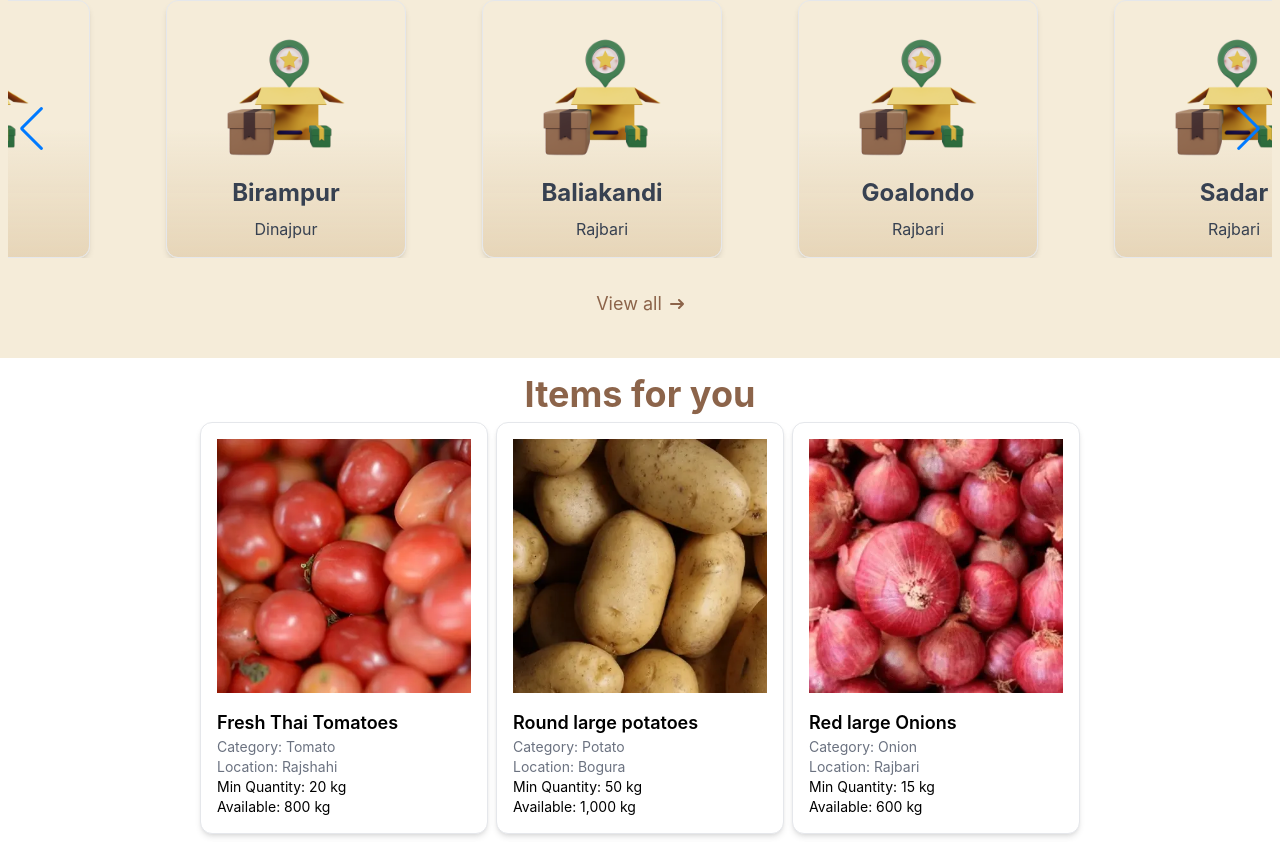
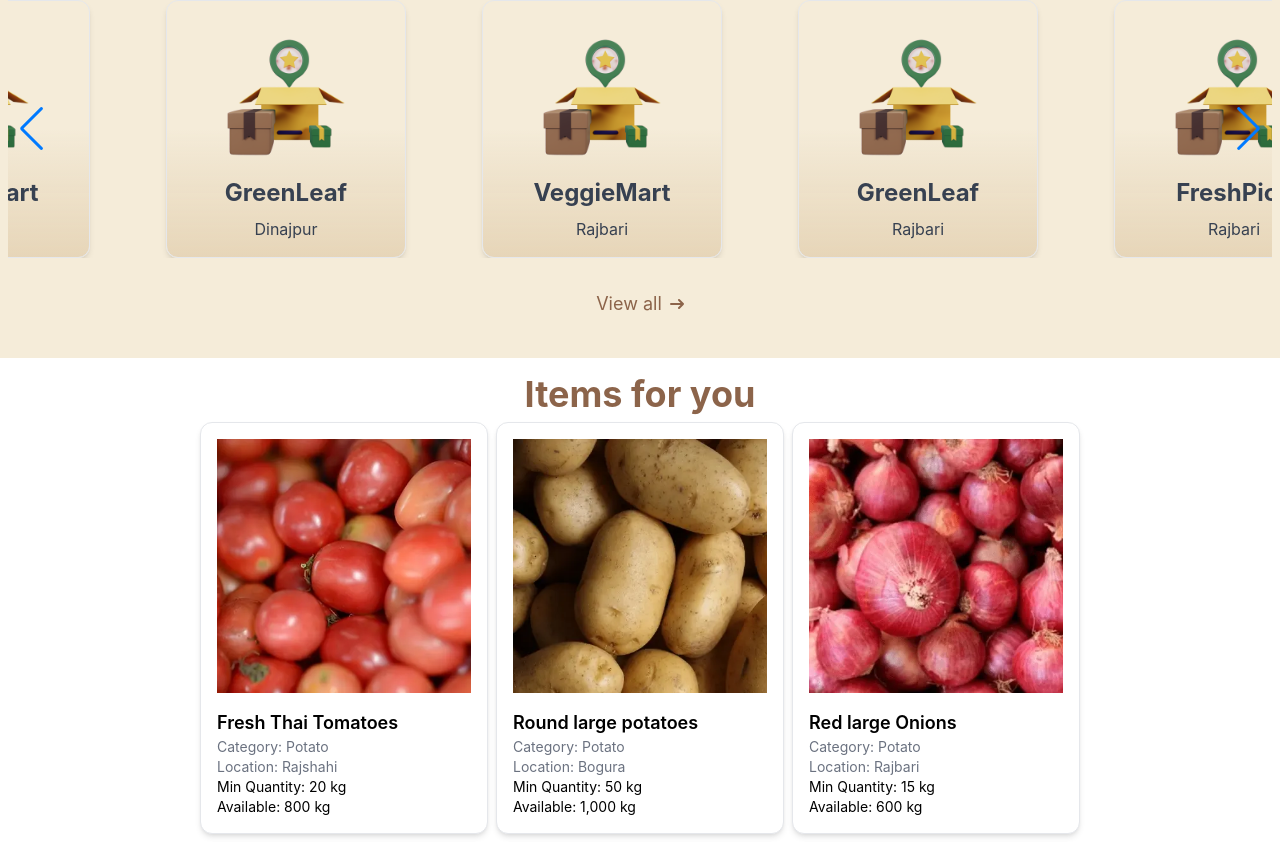
Before and after one commit to MdMirzaShihab/AarothBuyerFrontend, a React (Vite) app: page / in a window 1280 px wide. Shown: the part 1158-2000 px from the top of the page. Built offline with nearby package versions, Linux system fonts and the light colour scheme.

Commit message:
Updated Data structure for hubs and updated the HubSelectionHome.

```diff
--- a/src/cards/ProductCard.jsx
+++ b/src/cards/ProductCard.jsx
@@ -1,6 +1,6 @@
 import React from "react";
 
-const ProductCard = ({ product }) => {
+const ProductCard = ({ product, catagory }) => {
   return (
     <div className="border flex w-72 flex-col rounded-xl p-4 bg-white shadow-md">
       <img
@@ -9,7 +9,7 @@ const ProductCard = ({ product }) => {
         className="h-full object-cover mb-4"
       />
       <h3 className="font-semibold text-lg">{product.name}</h3>
-      <p className="text-sm text-gray-500">Category: {product.catagory}</p>
+      <p className="text-sm text-gray-500">Category: {catagory.name}</p>
       <p className="text-sm text-gray-500">Location: {product.location}</p>
       <p className="text-sm">
         Min Quantity: {product.minQuantity.toLocaleString()} kg
--- a/src/components/HubsSectionHome.jsx
+++ b/src/components/HubsSectionHome.jsx
@@ -10,67 +10,84 @@ import { Navigation } from "swiper/modules";
 
 const HubsSectionHome = () => {
   // State to manage the search term
-  const [searchTerm, setSearchTerm] = useState("");
   const [selectedDivision, setSelectedDivision] = useState(null);
   const [selectedDistrict, setSelectedDistrict] = useState(null);
-  const [filteredHubs, setFilteredHubs] = useState([]);
+  const [searchQuery, setSearchQuery] = useState("");
+  const [filteredHubs, setFilteredHubs] = useState(hubs);
 
-  const allHubs = hubs.flatMap((division) =>
-    division.districts.flatMap((district) =>
-      district.hubs.map((hub) => ({
-        ...hub,
-        district: district.district,
-        division: division.division,
-      }))
-    )
-  );
+  // Get unique divisions and districts
+  const divisions = Array.from(new Set(hubs.map((hub) => hub.division)));
+  const districts = Array.from(new Set(hubs.map((hub) => hub.district)));
 
-  // Options for Division select dropdown
-  const divisionOptions = hubs.map((division) => ({
-    value: division.division,
-    label: division.division,
-  }));
+  // Filter hubs based on selected filters
+  const filterHubs = () => {
+    let filtered = hubs;
 
-  // Options for District select dropdown, based on selected Division
-  const getDistrictOptions = () => {
-    if (!selectedDivision) return [];
-    const division = hubs.find((div) => div.division === selectedDivision);
-    const districtOptions =
-      division?.districts.map((district) => ({
-        value: district.district,
-        label: district.district,
-      })) || [];
-    return districtOptions;
+    // Filter by division
+    if (selectedDivision) {
+      filtered = filtered.filter((hub) => hub.division === selectedDivision);
+    }
+
+    // Filter by district
+    if (selectedDistrict) {
+      filtered = filtered.filter((hub) => hub.district === selectedDistrict);
+    }
+
+    // Filter by search query (location, division, or district)
+    if (searchQuery) {
+      filtered = filtered.filter(
+        (hub) =>
+          hub.location.toLowerCase().includes(searchQuery.toLowerCase()) ||
+          hub.division.toLowerCase().includes(searchQuery.toLowerCase()) ||
+          hub.district.toLowerCase().includes(searchQuery.toLowerCase()) ||
+          hub.name.toLowerCase().includes(searchQuery.toLowerCase())
+      );
+    }
+
+    setFilteredHubs(filtered);
   };
 
   // Handle search input change
-  const handleSearch = (event) => {
-    setSearchTerm(event.target.value);
+  const handleSearchChange = (e) => {
+    setSearchQuery(e.target.value);
   };
 
-  // Handle division select change
+  // Handle division change
   const handleDivisionChange = (selectedOption) => {
-    setSelectedDivision(selectedOption?.value || null);
+    setSelectedDivision(selectedOption ? selectedOption.value : null);
     setSelectedDistrict(null); // Reset district when division changes
   };
 
-  // Handle district select change
+  // Handle district change
   const handleDistrictChange = (selectedOption) => {
-    setSelectedDistrict(selectedOption?.value || null);
+    setSelectedDistrict(selectedOption ? selectedOption.value : null);
   };
 
-  // Filter hubs based on search term, division, and district
+  // Apply filtering whenever filters or search query changes
   useEffect(() => {
-    const filtered = allHubs.filter(
-      (hub) =>
-        (hub.name.toLowerCase().includes(searchTerm.toLowerCase()) ||
-          hub.location.toLowerCase().includes(searchTerm.toLowerCase()) ||
-          hub.district.toLowerCase().includes(searchTerm.toLowerCase())) &&
-        (!selectedDivision || hub.division === selectedDivision) &&
-        (!selectedDistrict || hub.district === selectedDistrict)
-    );
-    setFilteredHubs(filtered);
-  }, [searchTerm, selectedDivision, selectedDistrict]);
+    filterHubs();
+  }, [selectedDivision, selectedDistrict, searchQuery]);
+
+  // Division and district options for the select inputs
+  const divisionOptions = divisions.map((division) => ({
+    value: division,
+    label: division,
+  }));
+
+  const districtOptions = districts
+    .filter((district) => {
+      if (selectedDivision) {
+        // Only show districts related to the selected division
+        return hubs.some(
+          (hub) => hub.district === district && hub.division === selectedDivision
+        );
+      }
+      return true;
+    })
+    .map((district) => ({
+      value: district,
+      label: district,
+    }));
 
   return (
     <section className="pb-10 pt-4 px-2 bg-earthy-beige">
@@ -82,8 +99,8 @@ const HubsSectionHome = () => {
             <input
               type="text"
               placeholder="Search by name, location, or district"
-              value={searchTerm}
-              onChange={handleSearch}
+              value={searchQuery}
+              onChange={handleSearchChange}
               className="p-2 border rounded-md"
             />
           </div>
@@ -91,9 +108,7 @@ const HubsSectionHome = () => {
             {/* Division Select */}
             <Select
               options={divisionOptions}
-              value={divisionOptions.find(
-                (option) => option.value === selectedDivision
-              )}
+              value={divisionOptions.find((option) => option.value === selectedDivision)}
               onChange={handleDivisionChange}
               isClearable
               placeholder="Select Division"
@@ -102,10 +117,8 @@ const HubsSectionHome = () => {
 
             {/* District Select */}
             <Select
-              options={getDistrictOptions()}
-              value={getDistrictOptions().find(
-                (option) => option.value === selectedDistrict
-              )}
+              options={districtOptions}
+              value={districtOptions.find((option) => option.value === selectedDistrict)}
               onChange={handleDistrictChange}
               isClearable
               placeholder="Select District"
@@ -139,7 +152,7 @@ const HubsSectionHome = () => {
           }} // Responsive breakpoints for different screen sizes
         >
           {filteredHubs.map((hub) => (
-            <SwiperSlide key={hub.hubId}>
+            <SwiperSlide key={hub.id}>
               <HubCardHome hubs={hub} />
             </SwiperSlide>
           ))}
--- a/src/components/ProductSectionHome.jsx
+++ b/src/components/ProductSectionHome.jsx
@@ -1,7 +1,7 @@
 import React from "react";
 import { Link } from "react-router-dom";
 import ProductCard from "../cards/ProductCard";
-import { products } from "../constants";
+import { productCatagories, products } from "../constants";
 
 const ProductSectionHome = () => {
   return (
@@ -10,9 +10,13 @@ const ProductSectionHome = () => {
         Items for you
       </h2>
       <div className="flex flex-wrap justify-center gap-2 mt-2">
-        {products.map((product) => (
-          <ProductCard key={product.id} product={product} />
-        ))}
+        {products.map((product) => {
+          const catagory = productCatagories.find((cat) => cat.id === product.catagory);
+          return (
+            <ProductCard key={product.id} product={product} catagory={catagory} />
+          )}
+
+        )}
       </div>
       <div className="flex justify-center mt-8">
         <Link
--- a/src/constants/index.js
+++ b/src/constants/index.js
@@ -59,99 +59,99 @@ const products = [
   {
     id: 1,
     name: "Fresh Thai Tomatoes",
-    catagory: "Tomato",
+    catagory: 2,
     image: FreshThaiTomatoes,
     minQuantity: 20,
     maxQuantity: 800,
-    location: "Rajshahi",
+    location: "Rajshahi", //hubId
     price: 117,
     shipping: 3,
   },
   {
     id: 2,
     name: "Round large potatoes",
-    catagory: "Potato",
+    catagory: 2,
     image: RoundLargePotatoes,
     minQuantity: 50,
     maxQuantity: 1000,
-    location: "Bogura",
+    location: "Bogura", //hubId
     price: 153,
     shipping: 3,
   },
   {
     id: 3,
     name: "Red large Onions",
-    catagory: "Onion",
+    catagory: 2,
     image: RedLargeOnions,
     minQuantity: 15,
     maxQuantity: 600,
-    location: "Rajbari",
+    location: "Rajbari", //hub id
     price: 105,
     shipping: 2.5,
   },
   {
     id: 4,
     name: "Fresh Chinigura Chal",
-    catagory: "Rice",
+    catagory: 3,
     image: FreshChiniguraChal,
     minQuantity: 10,
     maxQuantity: 400,
-    location: "Mymensingh",
+    location: "Mymensingh", //hubId
     price: 149,
     shipping: 2,
   },
   {
     id: 5,
     name: "Green Deshi Chili",
-    catagory: "Chili",
+    catagory: 6,
     image: GreenDeshiChili,
     minQuantity: 10,
     maxQuantity: 200,
-    location: "Cuadanga",
+    location: "Cuadanga", //hubId
     price: 96,
     shipping: 1.5,
   },
   {
     id: 6,
     name: "Large Fresh Garlic",
-    catagory: "Garlic",
+    catagory: 4,
     image: LargeFreshGarlic,
     minQuantity: 20,
     maxQuantity: 600,
-    location: "Rajbari",
+    location: "Rajbari", //hubId
     price: 141,
     shipping: 2,
   },
   {
     id: 7,
     name: "Fresh Shamrat Onion",
-    catagory: "Onion",
+    catagory: 3,
     image: FreshShamratOnion,
     minQuantity: 20,
     maxQuantity: 600,
-    location: "Rajbari",
+    location: "Rajbari", //hubId
     price: 115,
     shipping: 2,
   },
   {
     id: 8,
     name: "Small Potatos",
-    catagory: "Potato",
+    catagory: 2,
     image: SmallPotatos,
     minQuantity: 20,
     maxQuantity: 600,
-    location: "Rajbari",
+    location: "Rajbari", //hubId
     price: 112,
     shipping: 2,
   },
   {
     id: 9,
     name: "Fresh Red Small Onions",
-    catagory: "Onion",
+    catagory: 3,
     image: FreshRedSmallOnions,
     minQuantity: 20,
     maxQuantity: 600,
-    location: "Rajbari",
+    location: "Rajbari", //hubId
     price: 105,
     shipping: 2,
   },
@@ -159,162 +159,270 @@ const products = [
 
 const hubs = [
   {
+    id: 1,
+    name: "VeggieMart",
+    subdistrict: "Baliakandi",
+    district: "Rajbari",
     division: "Dhaka",
-    districts: [
-      {
-        district: "Rajbari",
-        hubs: [
-          { hubId: 1, name: "Baliakandi", location: "Rajbari, Dhaka" },
-          { hubId: 2, name: "Goalondo", location: "Rajbari, Dhaka" },
-          { hubId: 3, name: "Sadar", location: "Rajbari, Dhaka" },
-        ],
+    location: "Rajbari, Dhaka",
   },
   {
-        district: "Gazipur",
-        hubs: [
-          { hubId: 4, name: "Joydevpur", location: "Gazipur, Dhaka" },
-          { hubId: 5, name: "Kaliakair", location: "Gazipur, Dhaka" },
-        ],
+    id: 2,
+    name: "GreenLeaf",
+    subdistrict: "Goalondo",
+    district: "Rajbari",
+    division: "Dhaka",
+    location: "Rajbari, Dhaka",
   },
   {
-        district: "Narayanganj",
-        hubs: [
-          { hubId: 6, name: "Sadar", location: "Narayanganj, Dhaka" },
-          { hubId: 7, name: "Bandhan", location: "Narayanganj, Dhaka" },
-        ],
-      },
-    ],
+    id: 3,
+    name: "FreshPick",
+    subdistrict: "Sadar",
+    district: "Rajbari",
+    division: "Dhaka",
+    location: "Rajbari, Dhaka",
   },
   {
-    division: "Chattogram",
-    districts: [
-      {
-        district: "Chittagong",
-        hubs: [
-          { hubId: 8, name: "Patenga", location: "Chittagong, Chattogram" },
-          { hubId: 9, name: "Foy's Lake", location: "Chittagong, Chattogram" },
-        ],
+    id: 4,
+    name: "VeggieTown",
+    subdistrict: "Joydevpur",
+    district: "Gazipur",
+    division: "Dhaka",
+    location: "Gazipur, Dhaka",
   },
   {
+    id: 5,
+    name: "LeafyMarket",
+    subdistrict: "Kaliakair",
+    district: "Gazipur",
+    division: "Dhaka",
+    location: "Gazipur, Dhaka",
+  },
+  {
+    id: 6,
+    name: "VeggieBox",
+    subdistrict: "Sadar",
+    district: "Narayanganj",
+    division: "Dhaka",
+    location: "Narayanganj, Dhaka",
+  },
+  {
+    id: 7,
+    name: "GreenGrove",
+    subdistrict: "Bandhan",
+    district: "Narayanganj",
+    division: "Dhaka",
+    location: "Narayanganj, Dhaka",
+  },
+  {
+    id: 8,
+    name: "VeggieMart",
+    subdistrict: "Patenga",
+    district: "Chittagong",
+    division: "Chattogram",
+    location: "Chittagong, Chattogram",
+  },
+  {
+    id: 9,
+    name: "GreenLeaf",
+    subdistrict: "Foy's Lake",
+    district: "Chittagong",
+    division: "Chattogram",
+    location: "Chittagong, Chattogram",
+  },
+  {
+    id: 10,
+    name: "FreshPick",
+    subdistrict: "Cox's Bazar",
     district: "Cox's Bazar",
-        hubs: [
-          {
-            hubId: 10,
-            name: "Cox's Bazar",
+    division: "Chattogram",
     location: "Cox's Bazar, Chattogram",
   },
-          { hubId: 11, name: "Teknaf", location: "Cox's Bazar, Chattogram" },
-        ],
-      },
-    ],
+  {
+    id: 11,
+    name: "LeafyMarket",
+    subdistrict: "Teknaf",
+    district: "Cox's Bazar",
+    division: "Chattogram",
+    location: "Cox's Bazar, Chattogram",
   },
   {
+    id: 12,
+    name: "VeggieBox",
+    subdistrict: "Sadar",
+    district: "Khulna",
     division: "Khulna",
-    districts: [
-      {
-        district: "Khulna",
-        hubs: [
-          { hubId: 12, name: "Sadar", location: "Khulna, Khulna" },
-          { hubId: 13, name: "Dighalia", location: "Khulna, Khulna" },
-        ],
+    location: "Khulna, Khulna",
   },
   {
-        district: "Jessore",
-        hubs: [
-          { hubId: 14, name: "Sadar", location: "Jessore, Khulna" },
-          { hubId: 15, name: "Chaugachha", location: "Jessore, Khulna" },
-        ],
-      },
-    ],
+    id: 13,
+    name: "GreenGrove",
+    subdistrict: "Dighalia",
+    district: "Khulna",
+    division: "Khulna",
+    location: "Khulna, Khulna",
   },
   {
-    division: "Rajshahi",
-    districts: [
-      {
-        district: "Rajshahi",
-        hubs: [
-          { hubId: 16, name: "Sadar", location: "Rajshahi, Rajshahi" },
-          { hubId: 17, name: "Mohanpur", location: "Rajshahi, Rajshahi" },
-        ],
+    id: 14,
+    name: "VeggieMart",
+    subdistrict: "Sadar",
+    district: "Jessore",
+    division: "Khulna",
+    location: "Jessore, Khulna",
   },
   {
-        district: "Bogura",
-        hubs: [
-          { hubId: 18, name: "Sadar", location: "Bogura, Rajshahi" },
-          { hubId: 19, name: "Shibganj", location: "Bogura, Rajshahi" },
-        ],
-      },
-    ],
+    id: 15,
+    name: "GreenLeaf",
+    subdistrict: "Chaugachha",
+    district: "Jessore",
+    division: "Khulna",
+    location: "Jessore, Khulna",
   },
   {
-    division: "Barishal",
-    districts: [
-      {
-        district: "Barishal",
-        hubs: [
-          { hubId: 20, name: "Sadar", location: "Barishal, Barishal" },
-          { hubId: 21, name: "Muladi", location: "Barishal, Barishal" },
-        ],
-      },
-    ],
+    id: 16,
+    name: "FreshPick",
+    subdistrict: "Sadar",
+    district: "Rajshahi",
+    division: "Rajshahi",
+    location: "Rajshahi, Rajshahi",
   },
   {
-    division: "Sylhet",
-    districts: [
-      {
-        district: "Sylhet",
-        hubs: [
-          { hubId: 22, name: "Sadar", location: "Sylhet, Sylhet" },
-          { hubId: 23, name: "Moulvibazar", location: "Sylhet, Sylhet" },
-        ],
+    id: 17,
+    name: "LeafyMarket",
+    subdistrict: "Mohanpur",
+    district: "Rajshahi",
+    division: "Rajshahi",
+    location: "Rajshahi, Rajshahi",
   },
   {
-        district: "Moulvibazar",
-        hubs: [
-          { hubId: 24, name: "Sadar", location: "Moulvibazar, Sylhet" },
-          { hubId: 25, name: "Kulaura", location: "Moulvibazar, Sylhet" },
-        ],
-      },
-    ],
+    id: 18,
+    name: "VeggieBox",
+    subdistrict: "Sadar",
+    district: "Bogura",
+    division: "Rajshahi",
+    location: "Bogura, Rajshahi",
   },
   {
-    division: "Mymensingh",
-    districts: [
-      {
-        district: "Mymensingh",
-        hubs: [
-          { hubId: 26, name: "Sadar", location: "Mymensingh, Mymensingh" },
-          { hubId: 27, name: "Trishal", location: "Mymensingh, Mymensingh" },
-        ],
+    id: 19,
+    name: "GreenGrove",
+    subdistrict: "Shibganj",
+    district: "Bogura",
+    division: "Rajshahi",
+    location: "Bogura, Rajshahi",
   },
   {
-        district: "Jamalpur",
-        hubs: [
-          { hubId: 28, name: "Sadar", location: "Jamalpur, Mymensingh" },
-          { hubId: 29, name: "Baksiganj", location: "Jamalpur, Mymensingh" },
-        ],
-      },
-    ],
+    id: 20,
+    name: "VeggieMart",
+    subdistrict: "Sadar",
+    district: "Barishal",
+    division: "Barishal",
+    location: "Barishal, Barishal",
   },
   {
-    division: "Rangpur",
-    districts: [
-      {
-        district: "Rangpur",
-        hubs: [
-          { hubId: 30, name: "Sadar", location: "Rangpur, Rangpur" },
-          { hubId: 31, name: "Kurigram", location: "Rangpur, Rangpur" },
-        ],
+    id: 21,
+    name: "GreenLeaf",
+    subdistrict: "Muladi",
+    district: "Barishal",
+    division: "Barishal",
+    location: "Barishal, Barishal",
   },
   {
+    id: 22,
+    name: "FreshPick",
+    subdistrict: "Sadar",
+    district: "Sylhet",
+    division: "Sylhet",
+    location: "Sylhet, Sylhet",
+  },
+  {
+    id: 23,
+    name: "LeafyMarket",
+    subdistrict: "Moulvibazar",
+    district: "Sylhet",
+    division: "Sylhet",
+    location: "Sylhet, Sylhet",
+  },
+  {
+    id: 24,
+    name: "VeggieBox",
+    subdistrict: "Sadar",
+    district: "Moulvibazar",
+    division: "Sylhet",
+    location: "Moulvibazar, Sylhet",
+  },
+  {
+    id: 25,
+    name: "GreenGrove",
+    subdistrict: "Kulaura",
+    district: "Moulvibazar",
+    division: "Sylhet",
+    location: "Moulvibazar, Sylhet",
+  },
+  {
+    id: 26,
+    name: "VeggieMart",
+    subdistrict: "Sadar",
+    district: "Mymensingh",
+    division: "Mymensingh",
+    location: "Mymensingh, Mymensingh",
+  },
+  {
+    id: 27,
+    name: "GreenLeaf",
+    subdistrict: "Trishal",
+    district: "Mymensingh",
+    division: "Mymensingh",
+    location: "Mymensingh, Mymensingh",
+  },
+  {
+    id: 28,
+    name: "FreshPick",
+    subdistrict: "Sadar",
+    district: "Jamalpur",
+    division: "Mymensingh",
+    location: "Jamalpur, Mymensingh",
+  },
+  {
+    id: 29,
+    name: "LeafyMarket",
+    subdistrict: "Baksiganj",
+    district: "Jamalpur",
+    division: "Mymensingh",
+    location: "Jamalpur, Mymensingh",
+  },
+  {
+    id: 30,
+    name: "VeggieBox",
+    subdistrict: "Sadar",
+    district: "Rangpur",
+    division: "Rangpur",
+    location: "Rangpur, Rangpur",
+  },
+  {
+    id: 31,
+    name: "GreenGrove",
+    subdistrict: "Kurigram",
+    district: "Rangpur",
+    division: "Rangpur",
+    location: "Rangpur, Rangpur",
+  },
+  {
+    id: 32,
+    name: "VeggieMart",
+    subdistrict: "Sadar",
     district: "Dinajpur",
-        hubs: [
-          { hubId: 32, name: "Sadar", location: "Dinajpur, Rangpur" },
-          { hubId: 33, name: "Birampur", location: "Dinajpur, Rangpur" },
-        ],
+    division: "Rangpur",
+    location: "Dinajpur, Rangpur",
   },
-    ],
+  {
+    id: 33,
+    name: "GreenLeaf",
+    subdistrict: "Birampur",
+    district: "Dinajpur",
+    division: "Rangpur",
+    location: "Dinajpur, Rangpur",
   },
 ];
 
+
 export { products, hubs, productCatagories };
```
Lines whose indentation alone changed are shown as unchanged.
